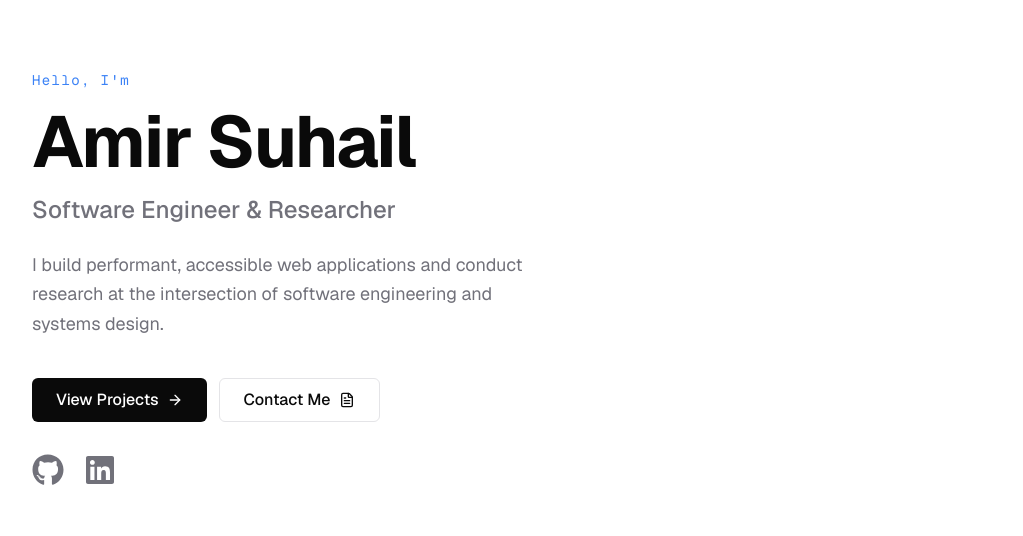
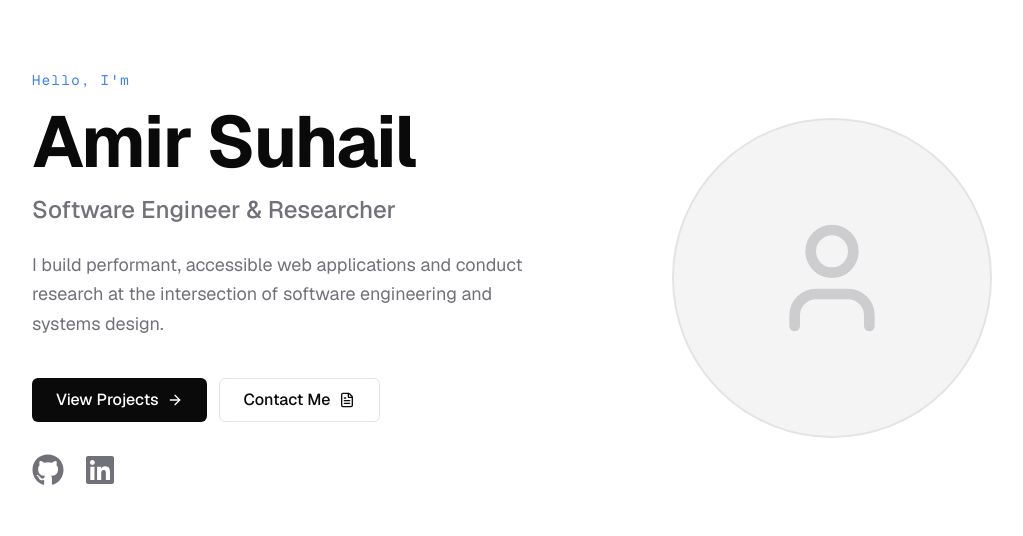
Before and after one commit to Amir-Suh/portfolio-website, a Next.js app: page / in a window 1280 px wide. Shown: the part 155-691 px from the top of the page, without its empty margins (128-1151 px from the left). Built offline with nearby package versions, Linux system fonts and the light colour scheme; no server answers.

Commit message:
feat: add circular profile photo placeholder to hero section

```diff
--- a/src/components/home/hero.tsx
+++ b/src/components/home/hero.tsx
@@ -1,4 +1,4 @@
-import { ArrowRight, FileText } from "lucide-react";
+import { ArrowRight, FileText, User } from "lucide-react";
 import { FaGithub, FaLinkedin } from "react-icons/fa";
 import { Button } from "@/components/ui/button";
 import { Container } from "@/components/layout/container";
@@ -7,6 +7,8 @@ export function Hero() {
   return (
     <section className="flex min-h-[calc(100vh-4rem)] items-center">
       <Container>
+        <div className="grid items-center gap-12 lg:grid-cols-[1fr_auto]">
+          {/* Text content */}
           <div className="max-w-2xl">
             <p className="mb-4 font-mono text-sm tracking-widest text-accent">
               Hello, I&apos;m
@@ -21,8 +23,9 @@ export function Hero() {
             </h2>
 
             <p className="mb-10 max-w-lg text-base leading-relaxed text-muted-foreground sm:text-lg">
-            I build performant, accessible web applications and conduct research
-            at the intersection of software engineering and systems design.
+              I build performant, accessible web applications and conduct
+              research at the intersection of software engineering and systems
+              design.
             </p>
 
             <div className="flex flex-wrap gap-3">
@@ -55,6 +58,22 @@ export function Hero() {
               </a>
             </div>
           </div>
+
+          {/* Profile photo */}
+          <div className="flex justify-center lg:justify-end">
+            <div className="relative h-72 w-72 overflow-hidden rounded-full border-2 border-border bg-muted sm:h-80 sm:w-80">
+              {/*
+               * To add your photo:
+               * 1. Place your image in /public (e.g. /public/profile.jpg)
+               * 2. Replace the placeholder below with:
+               *    <Image src="/profile.jpg" alt="Amir Suhail" fill className="object-cover" priority />
+               */}
+              <div className="flex h-full w-full items-center justify-center">
+                <User className="h-32 w-32 text-muted-foreground/30" />
+              </div>
+            </div>
+          </div>
+        </div>
       </Container>
     </section>
   );
```
Lines whose indentation alone changed are shown as unchanged.
